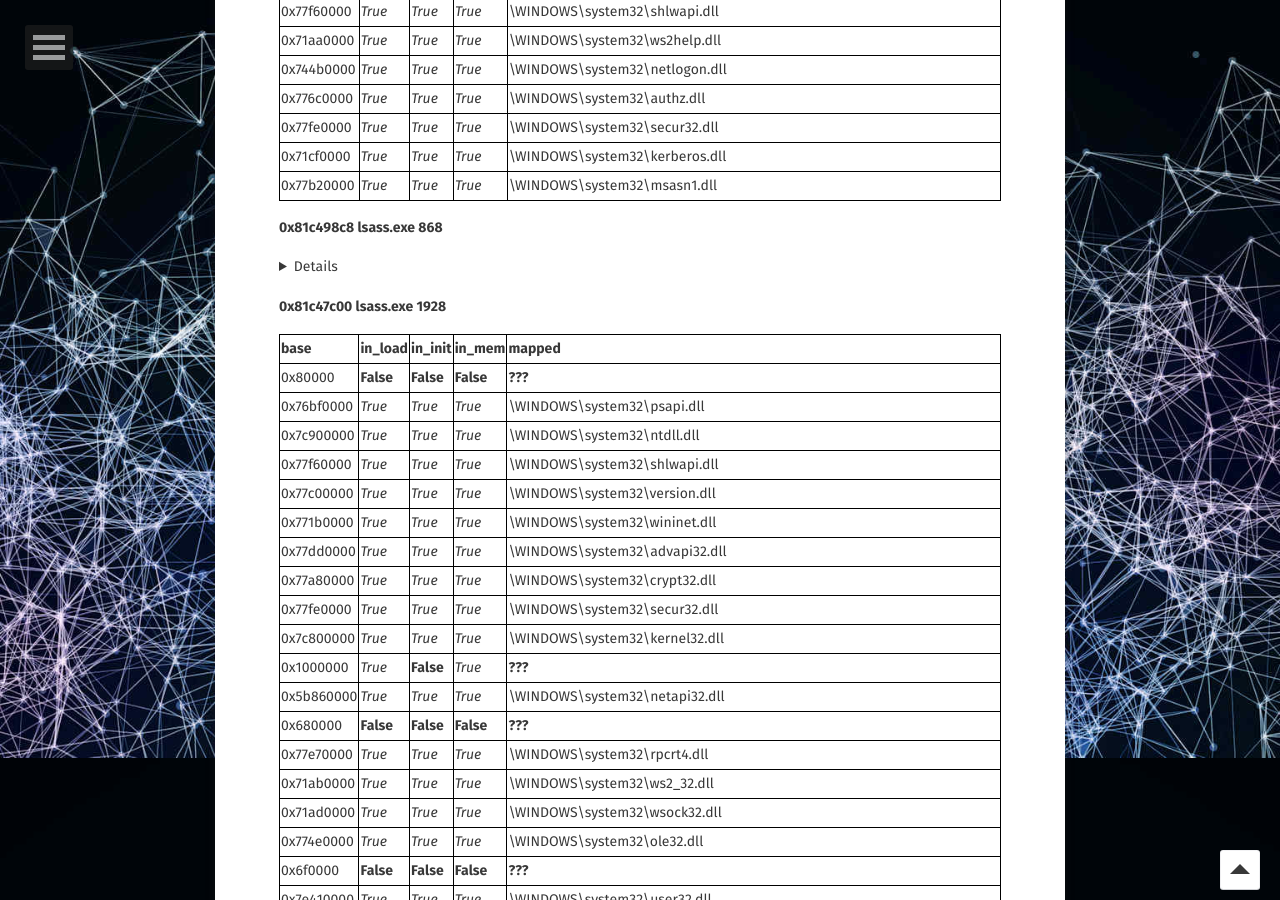
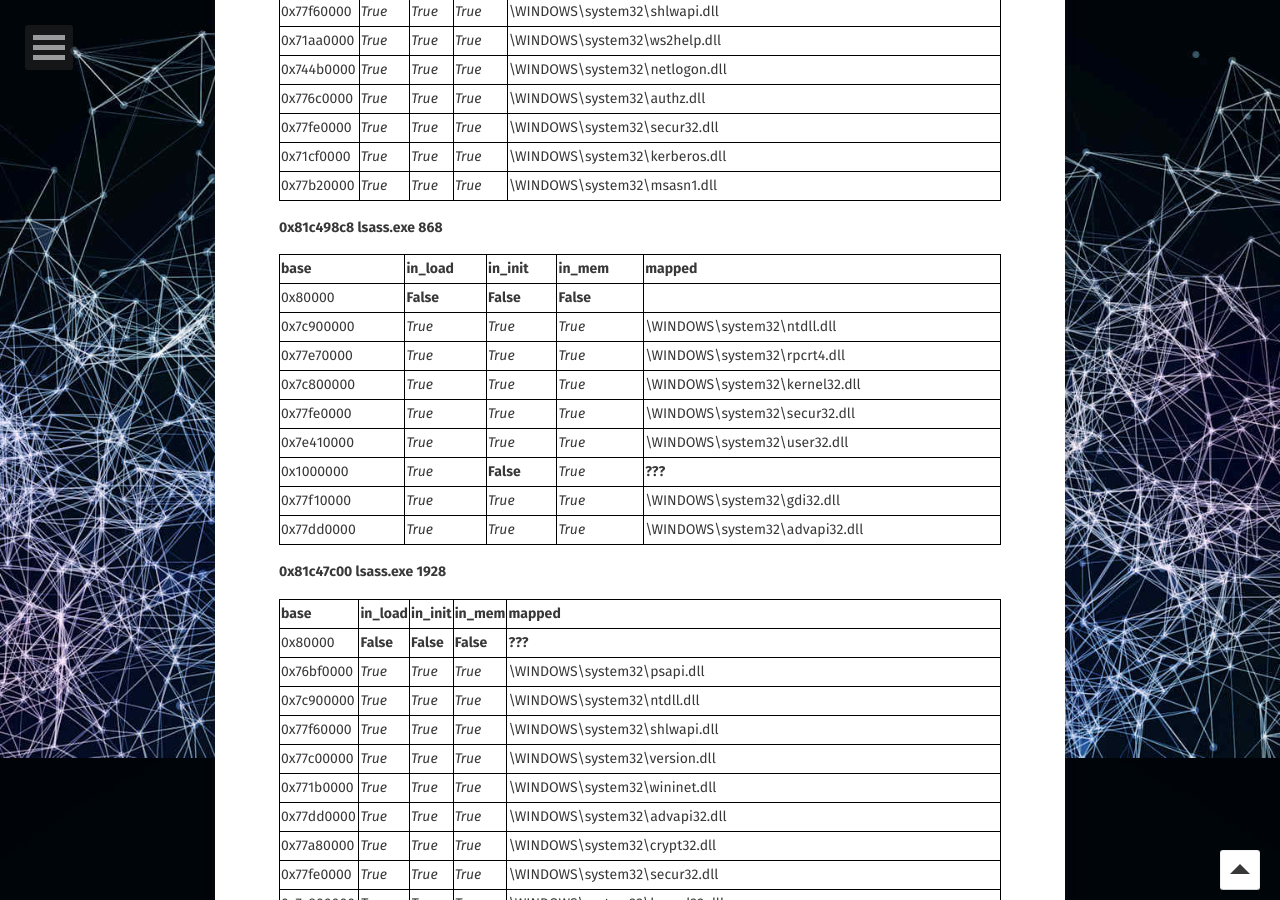
Before and after one commit to lauliger/IT-Sicherheit, a Jekyll site: the page built from _posts/2019-01-08-Arbeitsspeicheruntersuchung.md, in a window 1280 px wide and 900 px high, scrolled down 7342 px. Built offline with Jekyll 4.4.1, drawn with Linux system fonts in a browser that asks for light colours; some web fonts are replaced; some of the changed text lies outside the part shown.

Commit message:
Update 2019-01-08-Arbeitsspeicheruntersuchung.md

```diff
--- a/_posts/2019-01-08-Arbeitsspeicheruntersuchung.md
+++ b/_posts/2019-01-08-Arbeitsspeicheruntersuchung.md
@@ -273,7 +273,7 @@
 
 
 __0x81c498c8 lsass.exe   868__
-<details>
+
 |base|in_load|in_init|in_mem|mapped|
 |----|-------|-------|------|------|
 |0x80000|__False__|__False__|__False__|
@@ -285,7 +285,7 @@
 |0x1000000|*True*|__False__|*True*|__???__|
 |0x77f10000|*True*|*True*|*True*|\WINDOWS\system32\gdi32.dll|
 |0x77dd0000|*True*|*True*|*True*|\WINDOWS\system32\advapi32.dll|
-</details>
+
 
 __0x81c47c00 lsass.exe  1928__
 
@@ -335,6 +335,9 @@
 Ein Scan mit der Funktion "malfind" könnte den Verdacht bestätigen. Denn malfind untersucht Prozesse nach eingeschleusten Code.
 {% include rekall_malfind.html %}
 
+Die Ausgabe ist extrem Lange und ich bin zurzeit noch nicht in der Lage alles dazu zu erklären. Ein wichtiger Punkt ist die "MZ" Marke, da es sich dabei um ausführbaren Code handelt.
+
+<img style="float: right;" src="../assets/img/MZausgabe.png">
 
 
 ### Prozesse Extrahieren
```
